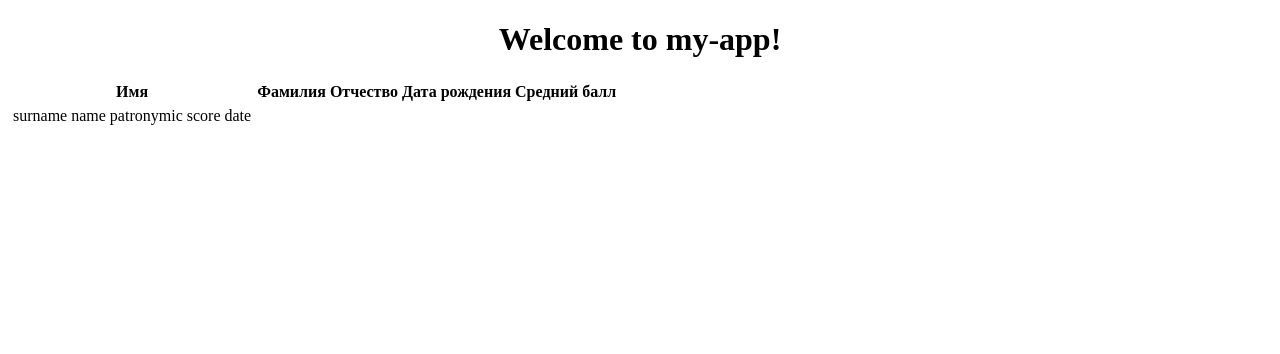
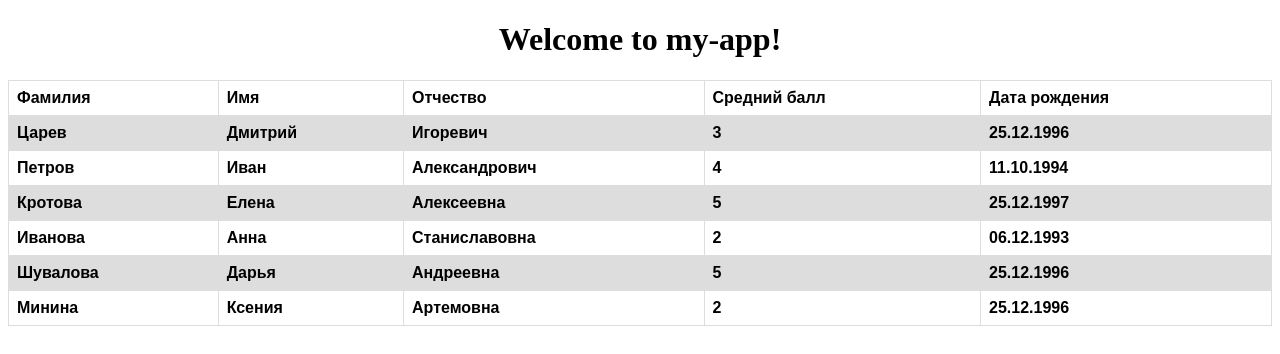
Before and after one commit to oddzye/students-angular, an Angular app in the folder my-app/: page / in a window 1280 px wide. Shown: the top 354 px of the page. Built offline with nearby package versions, Linux system fonts and the light colour scheme.

Commit message:
table with dummy data

```diff
--- a/my-app/src/app/students-table-row/students-table-row.component.html
+++ b/my-app/src/app/students-table-row/students-table-row.component.html
@@ -1,7 +1,7 @@
-<tr>
-  <td>{{ surname }}</td>
-  <td>{{ name }}</td>
-  <td>{{ patronymic }}</td>
-  <td>{{ score }}</td>
-  <td>{{ date }}</td>
+<tr *ngFor="let student of students">
+  <th>{{ student.surname }}</th>
+  <th>{{ student.name }}</th>
+  <th>{{ student.patronymic }}</th>
+  <th>{{ student.score }}</th>
+  <th>{{ student.date }}</th>
 </tr>
--- a/my-app/src/app/students-table-row/students-table-row.component.ts
+++ b/my-app/src/app/students-table-row/students-table-row.component.ts
@@ -6,12 +6,7 @@ import { STUDENTS } from '../students';
   styleUrls: ['./students-table-row.component.sass']
 })
 export class StudentsTableRowComponent implements OnInit {
-  name: string =  'name';
-    surname: string = 'surname';
-    patronymic: string = 'patronymic';
-    date: string = 'date';
-    score: string = 'score';
-
+    students: any[] = STUDENTS;
   constructor() {
 
   }
--- a/my-app/src/app/students-table/students-table.component.html
+++ b/my-app/src/app/students-table/students-table.component.html
@@ -1,10 +1,16 @@
 <table>
   <tr>
+    <th>Фамилия</th>
     <th>Имя</th>
-    <th>Фамилия</th>
     <th>Отчество</th>
+    <th>Средний балл</th>
     <th>Дата рождения</th>
-    <th>Средний балл</th>
   </tr>
-  <app-students-table-row></app-students-table-row>
+  <tr *ngFor="let student of students">
+    <th>{{ student.surname }}</th>
+    <th>{{ student.name }}</th>
+    <th>{{ student.patronymic }}</th>
+    <th>{{ student.score }}</th>
+    <th>{{ student.date }}</th>
+  </tr>
 </table>
--- a/my-app/src/app/students-table/students-table.component.ts
+++ b/my-app/src/app/students-table/students-table.component.ts
@@ -1,12 +1,12 @@
 import { Component, OnInit } from '@angular/core';
-
+import { STUDENTS } from '../students';
 @Component({
   selector: 'app-students-table',
   templateUrl: './students-table.component.html',
   styleUrls: ['./students-table.component.sass']
 })
 export class StudentsTableComponent implements OnInit {
-
+  students: any[] = STUDENTS;
   constructor() { }
 
   ngOnInit() {
--- a/my-app/src/styles.sass
+++ b/my-app/src/styles.sass
@@ -1 +1,15 @@
 /* You can add global styles to this file, and also import other style files */
+table
+  font-family: arial, sans-serif
+  border-collapse: collapse
+  width: 100%
+
+
+td, th
+  border: 1px solid #dddddd
+  text-align: left
+  padding: 8px
+
+
+tr:nth-child(even)
+  background-color: #dddddd
```
